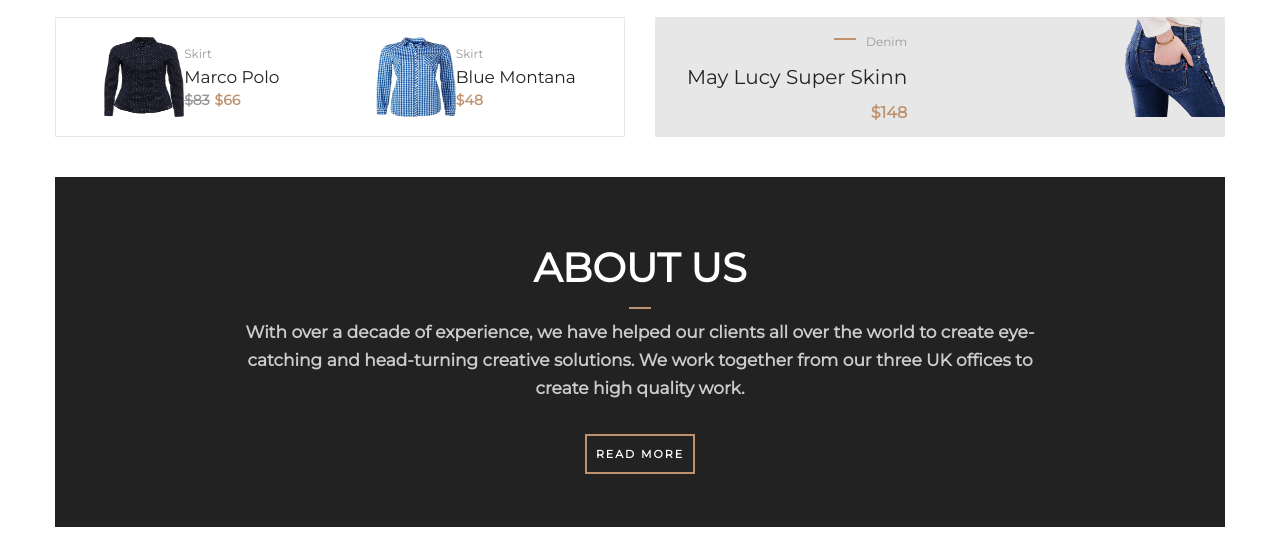
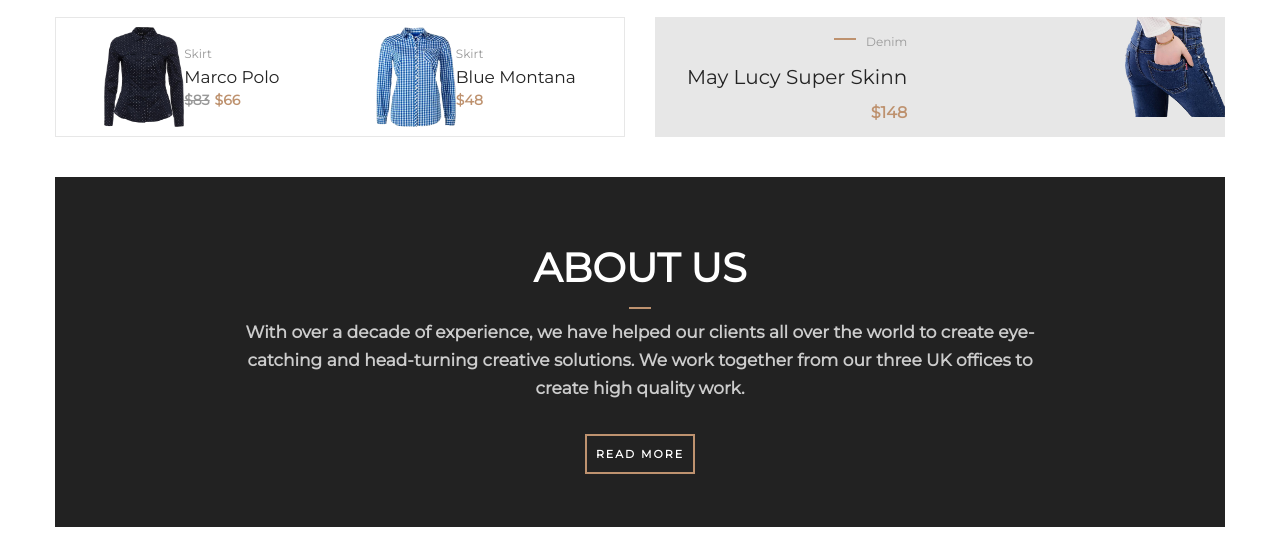
Before and after one commit to revolverz/revolverz.github.io, a plain HTML site: page public/index.html in a window 1280 px wide. Shown: the part 1089-1634 px from the top of the page. Drawn offline with Linux system fonts and the light colour scheme.

Commit message:
заменил картинки, сверстал блоки skirts, denim и видео, а также произвел ряд мелких правок

```diff
--- a/public/index.html
+++ b/public/index.html
@@ -225,7 +225,7 @@
                             class="catalog__img"
                             src="img/skirts_type_one.png"
                             alt="Skirt"
-                            height="80px"
+                            height="100px"
                             width="80px"
                         >
                         <div class="catalog__skirt-info">
@@ -243,7 +243,7 @@
                             class="catalog__img"
                             src="img/skirts_type_two.png"
                             alt="Skirt"
-                            height="80px"
+                            height="100px"
                             width="80px"
                         >
                         <div class="catalog__skirt-info">
```
